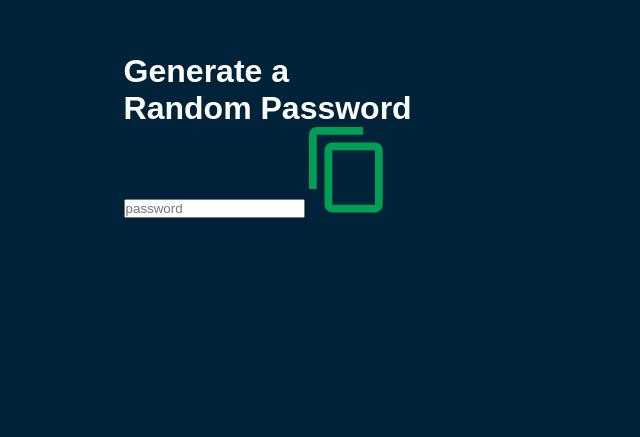
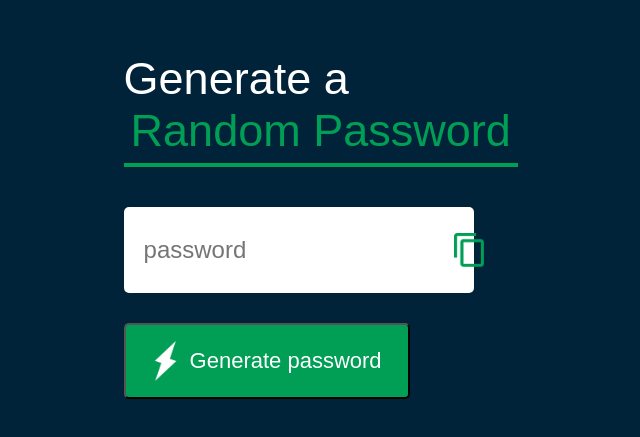
Before and after one commit to rohan-yadav19/SecurePassGenerator, a plain HTML site: page index.html in a window 1280 px wide. Shown: the part 101-538 px from the top of the page, without its empty margins (30-670 px from the left). Drawn offline with Linux system fonts and the light colour scheme.

Commit message:
add:html and css content

```diff
--- a/index.html
+++ b/index.html
@@ -8,11 +8,12 @@
   </head>
   <body>
     <div class="container">
-      <h1>Generate a <br />Random Password</h1>
+      <h1>Generate a <br /><span>Random Password </span></h1>
       <div class="display">
         <input type="text" id="password" placeholder="password" />
         <img src="./images/copy.png" />
       </div>
+      <button><img src="./images/generate.png" />Generate password</button>
     </div>
   </body>
 </html>
--- a/style.css
+++ b/style.css
@@ -13,3 +13,51 @@ body {
   width: 90%;
   max-width: 700px;
 }
+.display {
+  width: 50%;
+  margin-top: 50px;
+  margin-bottom: 30px;
+  background: #fff;
+  color: #333;
+  display: flex;
+  align-items: center;
+  justify-content: space-between;
+  padding: 26px 20px;
+  border-radius: 5px;
+}
+.container h1 {
+  font-weight: 500;
+  font-size: 45px;
+}
+.container h1 span {
+  color: #019f55;
+  border-bottom: 4px solid #019f55;
+  padding: 7px;
+}
+.display img {
+  width: 30px;
+  cursor: pointer;
+}
+.display input {
+  border: 0;
+  outline: 0;
+  font-size: 24px;
+}
+.container button img {
+  width: 28px;
+  margin-right: 10px;
+}
+.container button {
+  margin: 0;
+  outline: 0;
+  background: #019f55;
+  color: #fff;
+  font-size: 22px;
+  font-weight: 300;
+  display: flex;
+  align-items: center;
+  justify-content: center;
+  padding: 16px 26px;
+  border-radius: 5px;
+  cursor: pointer;
+}
```
